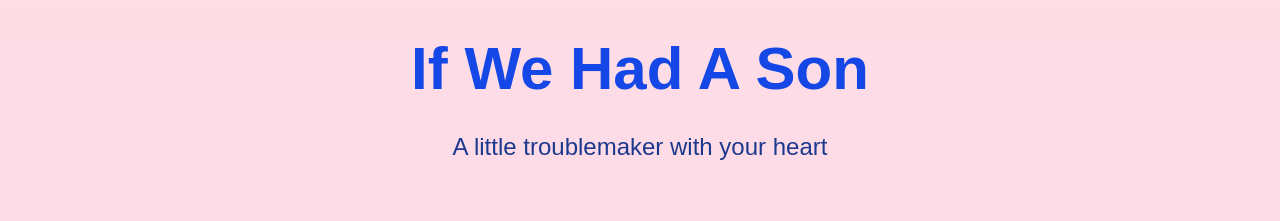
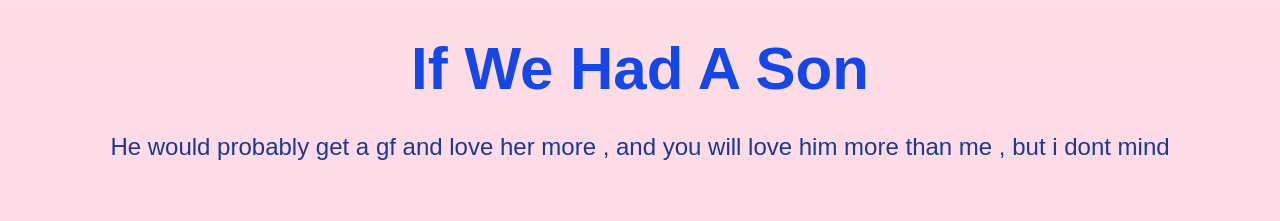
Before and after one commit to ivanbhattacharyya1-max/Her, a Next.js app: page / in a window 1280 px wide. Shown: the part 2660-2881 px from the top of the page. Built offline with nearby package versions, Linux system fonts and the light colour scheme.

Commit message:
Upgraded romantic UI with animations and background effects 3

```diff
--- a/app/page.tsx
+++ b/app/page.tsx
@@ -249,7 +249,7 @@ export default function Home() {
         </motion.h2>
 
         <p className="text-center text-2xl text-blue-900 mb-20">
-          A little troublemaker with your heart
+          He would probably get a gf and love her more , and you will love him more than me , but i dont mind
         </p>
 
         <div className="grid md:grid-cols-3 gap-10">
```
